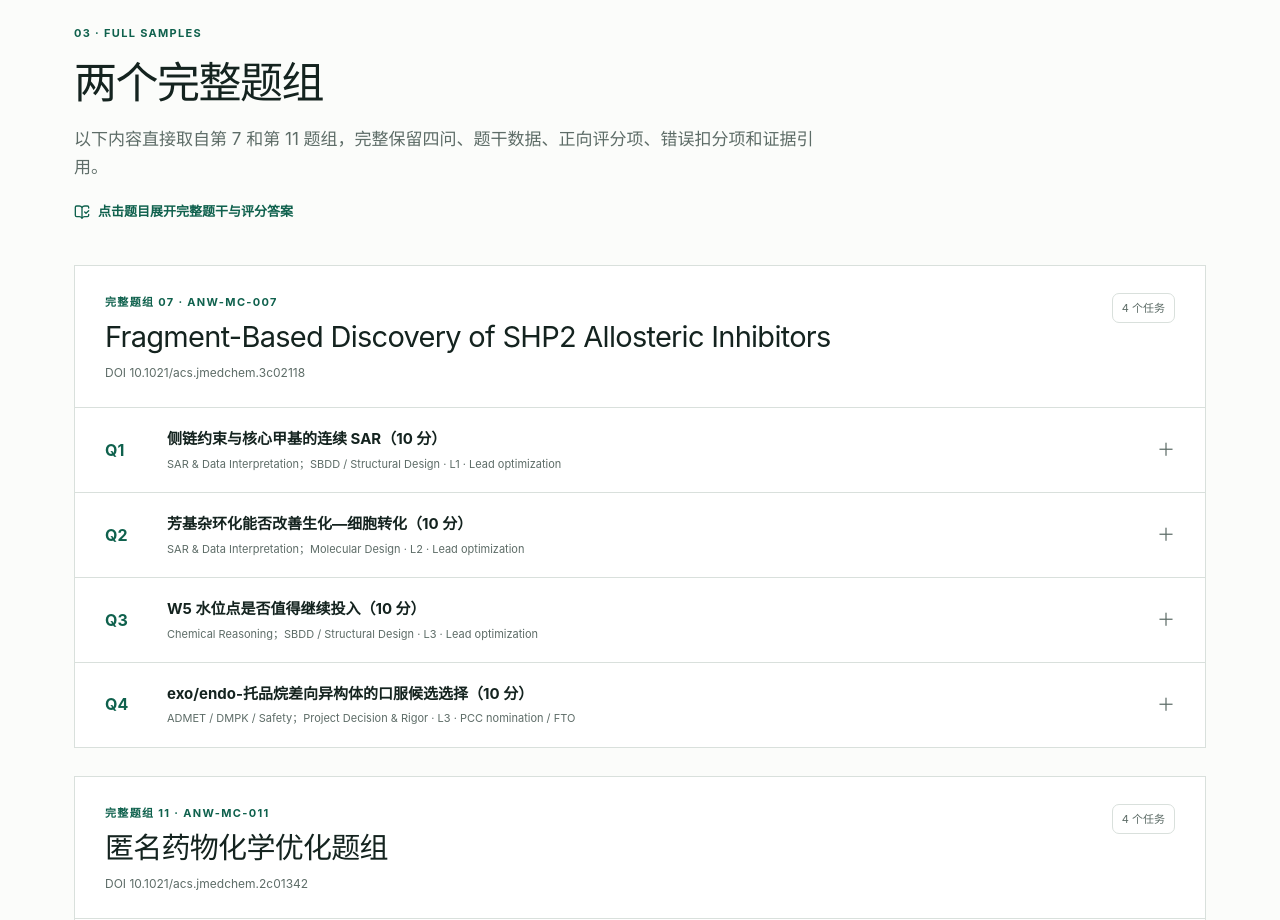
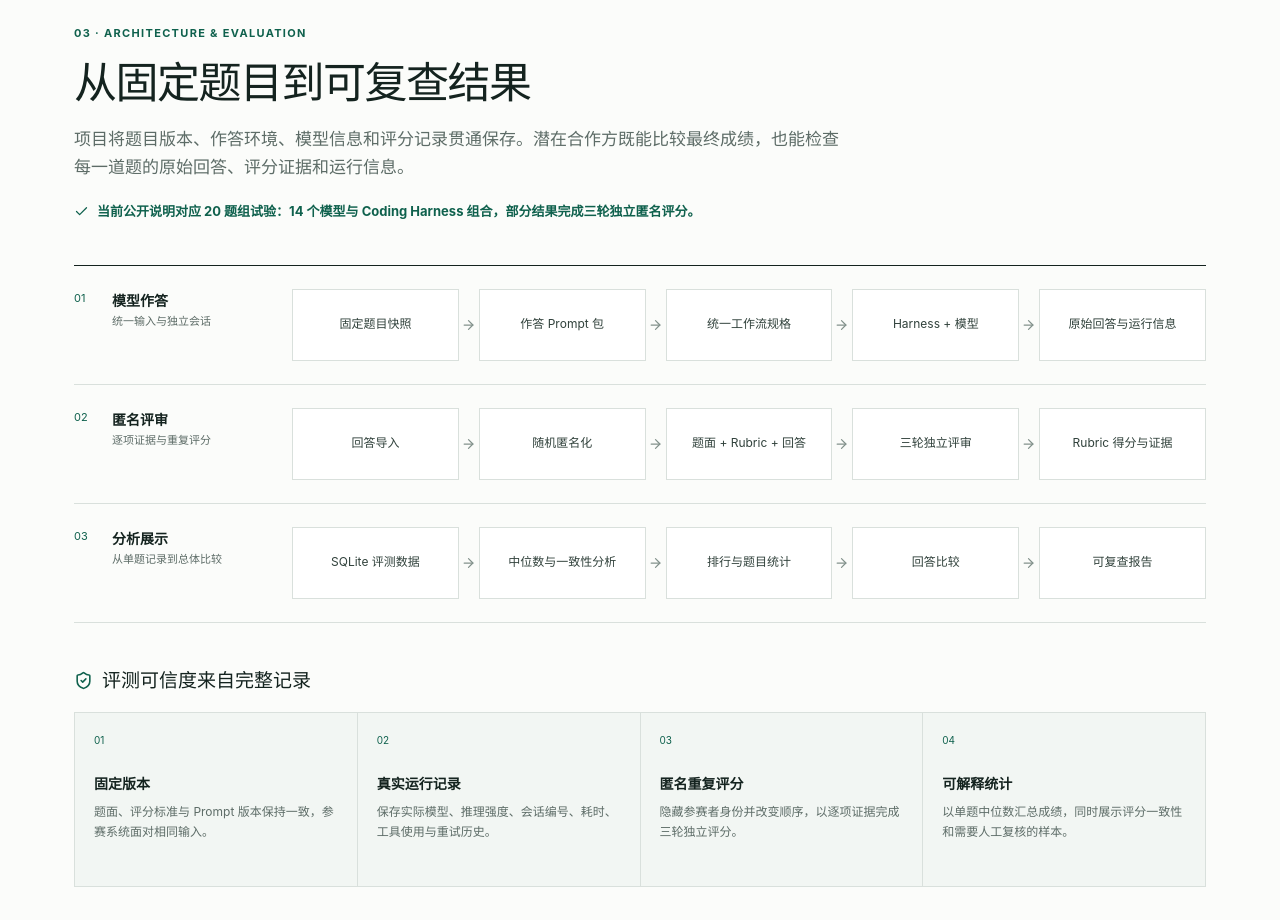
Before and after one commit to ZiChenWang114514/medchem-agent-benchmark, a React (Vite) app: page / in a window 1280 px wide. Shown: the part 1880-2800 px from the top of the page. Built offline with nearby package versions, Linux system fonts and the light colour scheme.

Commit message:
Add architecture and evaluation workflow

```diff
--- a/app/globals.css
+++ b/app/globals.css
@@ -49,6 +49,25 @@ h2 { margin:0; font-size:clamp(28px,4vw,43px); line-height:1.18; letter-spacing:
 .coverage-item span { color:var(--green); font-size:11px; font-family:var(--font-geist-mono),monospace; }
 .coverage-item strong { font-size:16px; }
 .coverage-item p { margin:2px 0 0; color:var(--muted); font-size:13px; }
+.architecture-note { display:flex; align-items:flex-start; gap:8px; margin:20px 0 0!important; color:var(--green)!important; font-size:13px!important; font-weight:650; }
+.architecture-note svg { flex:0 0 auto; margin-top:3px; }
+.workflow-shell { border-top:1px solid var(--ink); }
+.flow-lane { display:grid; grid-template-columns:190px 1fr; gap:28px; padding:23px 0; border-bottom:1px solid var(--line); }
+.flow-label { display:grid; grid-template-columns:30px 1fr; align-content:start; gap:2px 8px; }
+.flow-label>span { grid-row:1 / 3; color:var(--green); font-size:11px; font-family:var(--font-geist-mono),monospace; }
+.flow-label strong { font-size:14px; }
+.flow-label small { color:var(--muted); font-size:11px; line-height:1.45; }
+.flow-nodes { display:grid; grid-template-columns:repeat(5,minmax(0,1fr)); align-items:stretch; gap:20px; }
+.flow-node { position:relative; display:grid; place-items:center; min-height:72px; padding:10px 9px; border:1px solid var(--line); background:white; text-align:center; color:#30413b; font-size:12px; line-height:1.4; }
+.flow-node svg { position:absolute; right:-18px; top:50%; transform:translateY(-50%); color:#83928c; }
+.principles-head { display:flex; align-items:center; gap:9px; margin:42px 0 16px; }
+.principles-head svg { color:var(--green); }
+.principles-head h3 { margin:0; font-size:19px; }
+.principle-grid { display:grid; grid-template-columns:repeat(4,1fr); border-top:1px solid var(--line); border-left:1px solid var(--line); }
+.principle { min-height:174px; padding:19px; border-right:1px solid var(--line); border-bottom:1px solid var(--line); background:var(--soft); }
+.principle>span { display:block; color:var(--green); font-size:10px; font-family:var(--font-geist-mono),monospace; }
+.principle strong { display:block; margin-top:23px; font-size:14px; }
+.principle p { margin:7px 0 0; color:var(--muted); font-size:12px; }
 .samples { padding-bottom:96px; }
 .sample-hint { display:flex; align-items:center; gap:8px; margin:20px 0 0; color:var(--green); font-size:13px; font-weight:650; }
 .sample-stack { display:grid; gap:28px; }
@@ -108,5 +127,6 @@ tr:last-child td { border-bottom:0; }
 .contact-actions a:first-child { background:var(--green); color:white; border-color:var(--green); }
 .contact-person { display:flex; align-items:center; gap:8px; margin-top:28px; color:var(--muted); font-size:12px; }
 footer { display:flex; justify-content:space-between; max-width:1180px; margin:0 auto; padding:22px 24px 34px; border-top:1px solid var(--line); color:var(--muted); font-size:11px; }
-@media(max-width:860px){.site-header{grid-template-columns:1fr auto}nav{display:none}.hero{grid-template-columns:1fr;gap:42px;padding-top:62px}.feature-grid,.coverage-grid{grid-template-columns:1fr}.coverage-item:nth-child(odd){margin-right:0}.question-content{padding-left:30px}}
-@media(max-width:560px){.site-header{padding:0 16px}.brand span:last-child{font-size:12px}.hero,.section,.contact-section{padding-left:17px;padding-right:17px}.hero{padding-top:48px}h1{font-size:38px}.metric{grid-template-columns:100px 1fr}.sample-head,.question-card summary{padding-left:18px;padding-right:18px}.sample-head{display:block}.task-count{display:inline-block;margin-top:14px}.question-card summary{grid-template-columns:36px 1fr auto;gap:9px}.question-content{padding:4px 18px 24px}.price-row{grid-template-columns:30px 1fr}.price-row b{grid-column:2}footer{display:block;padding-left:17px;padding-right:17px}footer span{display:block;margin-top:4px}}
+@media(max-width:980px){.flow-lane{grid-template-columns:1fr}.flow-nodes{gap:16px}.principle-grid{grid-template-columns:repeat(2,1fr)}}
+@media(max-width:860px){.site-header{grid-template-columns:1fr auto}nav{display:none}.hero{grid-template-columns:1fr;gap:42px;padding-top:62px}.feature-grid,.coverage-grid{grid-template-columns:1fr}.coverage-item:nth-child(odd){margin-right:0}.question-content{padding-left:30px}.flow-nodes{grid-template-columns:1fr}.flow-node{min-height:54px;text-align:left;place-items:center start;padding-left:16px}.flow-node svg{right:auto;left:50%;top:auto;bottom:-17px;transform:translateX(-50%) rotate(90deg)}.principle-grid{grid-template-columns:1fr 1fr}}
+@media(max-width:560px){.site-header{padding:0 16px}.brand span:last-child{font-size:12px}.hero,.section,.contact-section{padding-left:17px;padding-right:17px}.hero{padding-top:48px}h1{font-size:38px}.metric{grid-template-columns:100px 1fr}.sample-head,.question-card summary{padding-left:18px;padding-right:18px}.sample-head{display:block}.task-count{display:inline-block;margin-top:14px}.question-card summary{grid-template-columns:36px 1fr auto;gap:9px}.question-content{padding:4px 18px 24px}.principle-grid{grid-template-columns:1fr}.principle{min-height:0}.price-row{grid-template-columns:30px 1fr}.price-row b{grid-column:2}footer{display:block;padding-left:17px;padding-right:17px}footer span{display:block;margin-top:4px}}
--- a/app/page.tsx
+++ b/app/page.tsx
@@ -12,12 +12,15 @@ const sets = questionData as QuestionSet[];
 
 const copy = {
   zh: {
-    nav: ['数据概览', '能力覆盖', '完整样例', '合作方案'], eyebrow: 'MEDICINAL CHEMISTRY · AI TRAINING & EVALUATION',
+    nav: ['数据概览', '能力覆盖', '架构与评测', '完整样例', '合作方案'], eyebrow: 'MEDICINAL CHEMISTRY · AI TRAINING & EVALUATION',
     title: '专家级药物化学推理数据，面向下一代科学智能体',
     intro: '500 个完整题组、约 2,000 个连续任务和约 10,000 条专家评分标准。数据围绕真实药物研发证据构建，可用于模型训练、强化学习、私有评测与科学智能体测试。',
     cta: '洽谈数据合作', samples: '查看完整样例', proof: '已有 20 个题组用于 14 个 coding agent 与模型组合的受控测试，部分结果完成三次独立评分。',
     overviewTitle: '为真实药物研发判断而设计', overviewText: '任务要求模型阅读化合物系列、结构证据与 DMPK 数据，提出可绘制的优化方案，识别竞争解释，并在多项约束下完成候选物决策。',
     coverageTitle: '从数据解释延伸到项目决策', coverageText: '每个题组包含四个相互衔接的任务，可作为独立训练样本，也可组成连续的 Agent 工作流。',
+    architectureTitle: '从固定题目到可复查结果', architectureText: '项目将题目版本、作答环境、模型信息和评分记录贯通保存。潜在合作方既能比较最终成绩，也能检查每一道题的原始回答、评分证据和运行信息。',
+    architectureNote: '当前公开说明对应 20 题组试验：14 个模型与 Coding Harness 组合，部分结果完成三轮独立匿名评分。',
+    principlesTitle: '评测可信度来自完整记录',
     sampleTitle: '两个完整题组', sampleText: '以下内容直接取自第 7 和第 11 题组，完整保留四问、题干数据、正向评分项、错误扣分项和证据引用。', sampleNote: '点击题目展开完整题干与评分答案',
     answer: '完整评分答案', positive: '正向评分项', penalty: '错误扣分项', evidence: '证据',
     cooperationTitle: '按研发目标选择合作方式', cooperationText: '从小规模付费试评开始，也可以直接采购完整数据或训练用途授权。所有方案均可按客户字段转换。',
@@ -25,12 +28,15 @@ const copy = {
     email: '发送合作邮件', github: 'GitHub 项目', sourceLanguage: '', setLabel: '完整题组', tasks: '个任务', footer: 'MedChem Agent Benchmark · Expert-curated data for scientific AI',
   },
   en: {
-    nav: ['Dataset', 'Coverage', 'Full samples', 'Licensing'], eyebrow: 'MEDICINAL CHEMISTRY · AI TRAINING & EVALUATION',
+    nav: ['Dataset', 'Coverage', 'Architecture', 'Full samples', 'Licensing'], eyebrow: 'MEDICINAL CHEMISTRY · AI TRAINING & EVALUATION',
     title: 'Expert medicinal chemistry reasoning data for the next generation of scientific agents',
     intro: '500 complete task sets, approximately 2,000 connected tasks, and approximately 10,000 expert rubric entries. Built from real drug-discovery evidence for model training, reinforcement learning, private evaluation, and scientific-agent testing.',
     cta: 'Discuss a partnership', samples: 'View full samples', proof: 'A 20-set pilot has been completed across 14 coding-agent and model combinations, with three independent scoring passes for selected results.',
     overviewTitle: 'Designed for real drug-discovery judgment', overviewText: 'Tasks require models to read compound series, structural evidence, and DMPK data; propose explicit optimization ideas; distinguish competing explanations; and select candidates under multiple constraints.',
     coverageTitle: 'From evidence interpretation to project decisions', coverageText: 'Each set contains four connected tasks that can serve as independent training examples or as a continuous agent workflow.',
+    architectureTitle: 'From fixed tasks to inspectable results', architectureText: 'The system preserves task versions, answering environments, model identities, and scoring records as one traceable workflow. Partners can compare final scores and inspect every raw answer, rubric decision, and run record.',
+    architectureNote: 'The current public description covers a 20-set pilot across 14 model and coding-harness combinations, with three independent anonymized scoring passes for selected results.',
+    principlesTitle: 'Credibility comes from complete records',
     sampleTitle: 'Two complete task sets', sampleText: 'The complete source-language content of Sets 7 and 11 is reproduced below, including all four tasks, data, positive criteria, error penalties, and evidence references.', sampleNote: 'Open each task to read the complete prompt and scoring answer',
     answer: 'Complete scoring answer', positive: 'Positive criteria', penalty: 'Error penalties', evidence: 'Evidence',
     cooperationTitle: 'Choose the engagement that fits your program', cooperationText: 'Begin with a paid pilot, license the complete collection, or add training rights. Delivery can be mapped to a client-defined schema.',
@@ -42,6 +48,32 @@ const copy = {
 const metrics = [['500', '题组 / task sets'], ['≈2,000', '任务 / tasks'], ['≈10,000', '评分项 / rubric entries'], ['14', '模型组合 / model systems']];
 const coverage = [['SAR', '结构—活性关系 / structure–activity relationships'], ['SBDD', '结构证据与结合模式 / structural evidence'], ['DMPK', '暴露、清除率与代谢 / exposure and metabolism'], ['Lead optimization', '多参数先导优化 / multiparameter optimization'], ['Candidate selection', '候选物优选 / candidate nomination'], ['Experimental design', '竞争假说与判别实验 / discriminating experiments']];
 const plans = [['20-set pilot', '80 tasks · scored evaluation', '¥49,800'], ['100-set license', '≈400 tasks · 12 months', '¥198,000'], ['Complete internal license', '500 sets · 24 months', '¥598,000'], ['Training license', 'SFT / preference / RL use', '¥798,000'], ['Exclusive partnership', 'complete data + custom updates', '¥1,000,000']];
+const workflowRows = {
+  zh: [
+    { label: '模型作答', note: '统一输入与独立会话', nodes: ['固定题目快照', '作答 Prompt 包', '统一工作流规格', 'Harness + 模型', '原始回答与运行信息'] },
+    { label: '匿名评审', note: '逐项证据与重复评分', nodes: ['回答导入', '随机匿名化', '题面 + Rubric + 回答', '三轮独立评审', 'Rubric 得分与证据'] },
+    { label: '分析展示', note: '从单题记录到总体比较', nodes: ['SQLite 评测数据', '中位数与一致性分析', '排行与题目统计', '回答比较', '可复查报告'] },
+  ],
+  en: [
+    { label: 'Answering', note: 'Standardized inputs and isolated sessions', nodes: ['Fixed task snapshot', 'Prompt package', 'Workflow specification', 'Harness + model', 'Raw answers and run records'] },
+    { label: 'Blind judging', note: 'Item-level evidence and repeated scoring', nodes: ['Answer import', 'Random anonymization', 'Task + rubric + answer', 'Three independent passes', 'Rubric scores and evidence'] },
+    { label: 'Analysis', note: 'From item records to system comparison', nodes: ['SQLite evaluation data', 'Median and agreement analysis', 'Rankings and task statistics', 'Answer comparison', 'Inspectable reports'] },
+  ],
+};
+const evaluationPrinciples = {
+  zh: [
+    ['固定版本', '题面、评分标准与 Prompt 版本保持一致，参赛系统面对相同输入。'],
+    ['真实运行记录', '保存实际模型、推理强度、会话编号、耗时、工具使用与重试历史。'],
+    ['匿名重复评分', '隐藏参赛者身份并改变顺序，以逐项证据完成三轮独立评分。'],
+    ['可解释统计', '以单题中位数汇总成绩，同时展示评分一致性和需要人工复核的样本。'],
+  ],
+  en: [
+    ['Fixed versions', 'Task statements, rubrics, and prompt versions stay identical across participating systems.'],
+    ['Authentic run records', 'Actual model, reasoning effort, session ID, duration, tool use, and retry history are preserved.'],
+    ['Repeated blind scoring', 'Participant identities are hidden and order is varied across three evidence-based scoring passes.'],
+    ['Interpretable analysis', 'Per-task medians form aggregate scores while agreement and review candidates remain visible.'],
+  ],
+};
 
 function inline(text: string): ReactNode[] {
   return text.split(/(`[^`]+`|\*\*[^*]+\*\*)/g).filter(Boolean).map((part, index) => {
@@ -86,12 +118,13 @@ function SampleSet({ set, language }: { set: QuestionSet; language: Language })
 export default function Home() {
   const [language, setLanguage] = useState<Language>('zh'); const t = copy[language];
   return <main>
-    <header className="site-header"><a className="brand" href="#top"><span className="brand-mark"><Beaker size={18} /></span><span>MedChem Agent Benchmark</span></a><nav>{['overview', 'coverage', 'samples', 'licensing'].map((id, index) => <a href={`#${id}`} key={id}>{t.nav[index]}</a>)}</nav><div className="language-switch"><button className={language === 'zh' ? 'active' : ''} onClick={() => setLanguage('zh')}>中</button><button className={language === 'en' ? 'active' : ''} onClick={() => setLanguage('en')}>EN</button></div></header>
+    <header className="site-header"><a className="brand" href="#top"><span className="brand-mark"><Beaker size={18} /></span><span>MedChem Agent Benchmark</span></a><nav>{['overview', 'coverage', 'workflow', 'samples', 'licensing'].map((id, index) => <a href={`#${id}`} key={id}>{t.nav[index]}</a>)}</nav><div className="language-switch"><button className={language === 'zh' ? 'active' : ''} onClick={() => setLanguage('zh')}>中</button><button className={language === 'en' ? 'active' : ''} onClick={() => setLanguage('en')}>EN</button></div></header>
     <section className="hero" id="top"><div className="hero-copy"><p className="eyebrow">{t.eyebrow}</p><h1>{t.title}</h1><p className="hero-intro">{t.intro}</p><div className="hero-actions"><a className="primary-action" href="mailto:wangzc@stu.pku.edu.cn?subject=MedChem%20Agent%20Benchmark%20Partnership">{t.cta}<Mail size={17} /></a><a className="secondary-action" href="#samples">{t.samples}<ArrowRight size={17} /></a></div><p className="proof"><Check size={15} />{t.proof}</p></div><div className="metric-panel">{metrics.map(([value, label]) => <div className="metric" key={label}><strong>{value}</strong><span>{label}</span></div>)}</div></section>
     <section className="section" id="overview"><div className="section-lead"><p className="section-number">01 · DATASET</p><h2>{t.overviewTitle}</h2><p>{t.overviewText}</p></div><div className="feature-grid"><div className="feature"><Database /><h3>Evidence-grounded</h3><p>论文、补充材料、结构与实验数据共同支持任务设计。</p></div><div className="feature"><BrainCircuit /><h3>Reasoning-intensive</h3><p>考察定量比较、因果判断、结构设计与研发决策。</p></div><div className="feature"><ShieldCheck /><h3>Expert-scored</h3><p>每个任务含正向标准、严重错误项和证据引用。</p></div></div></section>
     <section className="section soft" id="coverage"><div className="section-lead compact"><p className="section-number">02 · COVERAGE</p><h2>{t.coverageTitle}</h2><p>{t.coverageText}</p></div><div className="coverage-grid">{coverage.map(([name, description], index) => <div className="coverage-item" key={name}><span>{String(index + 1).padStart(2, '0')}</span><div><strong>{name}</strong><p>{description}</p></div></div>)}</div></section>
-    <section className="section samples" id="samples"><div className="section-lead"><p className="section-number">03 · FULL SAMPLES</p><h2>{t.sampleTitle}</h2><p>{t.sampleText}</p><p className="sample-hint"><BookOpenCheck size={16} />{t.sampleNote}</p></div><div className="sample-stack">{sets.map((set) => <SampleSet key={set.set_id} set={set} language={language} />)}</div></section>
-    <section className="section soft" id="licensing"><div className="section-lead compact"><p className="section-number">04 · LICENSING</p><h2>{t.cooperationTitle}</h2><p>{t.cooperationText}</p></div><div className="pricing-list">{plans.map(([name, description, price], index) => <div className={`price-row ${index === 2 ? 'recommended' : ''}`} key={name}><span className="plan-number">0{index + 1}</span><div><strong>{name}</strong><p>{description}</p></div><b>{price}</b></div>)}</div></section>
+    <section className="section architecture" id="workflow"><div className="section-lead"><p className="section-number">03 · ARCHITECTURE & EVALUATION</p><h2>{t.architectureTitle}</h2><p>{t.architectureText}</p><p className="architecture-note"><Check size={15} />{t.architectureNote}</p></div><div className="workflow-shell">{workflowRows[language].map((row, rowIndex) => <div className="flow-lane" key={row.label}><div className="flow-label"><span>0{rowIndex + 1}</span><strong>{row.label}</strong><small>{row.note}</small></div><div className="flow-nodes">{row.nodes.map((node, nodeIndex) => <div className="flow-node" key={node}><span>{node}</span>{nodeIndex < row.nodes.length - 1 && <ArrowRight size={15} aria-hidden="true" />}</div>)}</div></div>)}</div><div className="principles-head"><ShieldCheck size={19} /><h3>{t.principlesTitle}</h3></div><div className="principle-grid">{evaluationPrinciples[language].map(([title, description], index) => <div className="principle" key={title}><span>0{index + 1}</span><strong>{title}</strong><p>{description}</p></div>)}</div></section>
+    <section className="section samples" id="samples"><div className="section-lead"><p className="section-number">04 · FULL SAMPLES</p><h2>{t.sampleTitle}</h2><p>{t.sampleText}</p><p className="sample-hint"><BookOpenCheck size={16} />{t.sampleNote}</p></div><div className="sample-stack">{sets.map((set) => <SampleSet key={set.set_id} set={set} language={language} />)}</div></section>
+    <section className="section soft" id="licensing"><div className="section-lead compact"><p className="section-number">05 · LICENSING</p><h2>{t.cooperationTitle}</h2><p>{t.cooperationText}</p></div><div className="pricing-list">{plans.map(([name, description, price], index) => <div className={`price-row ${index === 2 ? 'recommended' : ''}`} key={name}><span className="plan-number">0{index + 1}</span><div><strong>{name}</strong><p>{description}</p></div><b>{price}</b></div>)}</div></section>
     <section className="contact-section"><div><p className="section-number">CONTACT</p><h2>{t.contactTitle}</h2><p>{t.contactText}</p></div><div className="contact-actions"><a href="mailto:wangzc@stu.pku.edu.cn?subject=MedChem%20Agent%20Benchmark%20Partnership"><Mail size={18} />{t.email}</a><a href="https://github.com/ZiChenWang114514/medchem-agent-benchmark" target="_blank" rel="noreferrer"><GithubIcon size={18} />{t.github}</a></div><p className="contact-person"><Globe2 size={15} /> 王子宸 · Zichen Wang · wangzc@stu.pku.edu.cn</p></section>
     <footer><span>{t.footer}</span><span>© 2026 Zichen Wang</span></footer>
   </main>;
```
Also changed, not shown: 4 other files (tests, documents, lock files or other folders).
